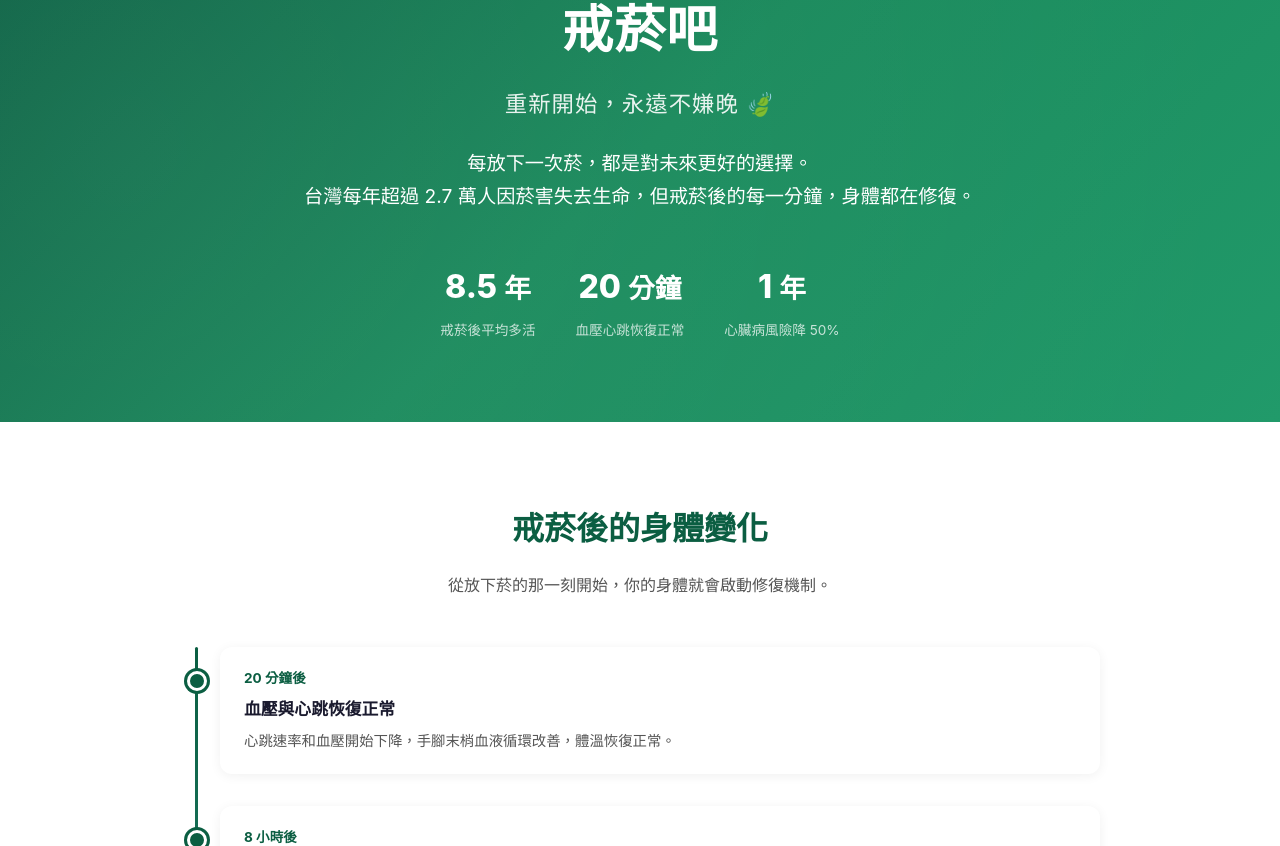
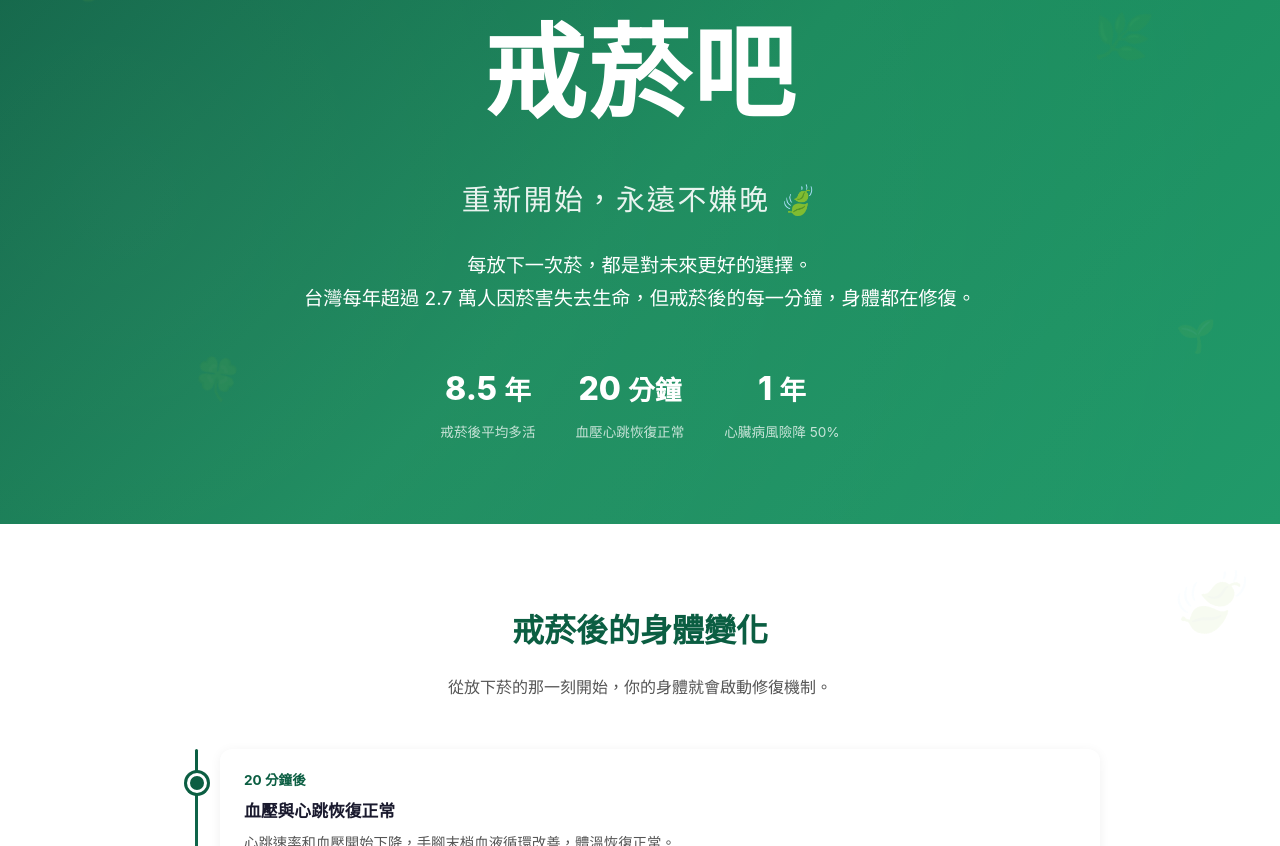
Before and after one commit to seedturtle/quit-smoking, a website: page index.html in a window 1280 px wide. Shown: the part 114-960 px from the top of the page. Drawn offline with Linux system fonts and the light colour scheme.

Commit message:
style: enlarge hero title 2x, add leaf decorations and background beautification

```diff
--- a/index.html
+++ b/index.html
@@ -11,11 +11,32 @@
     body {
       font-family: -apple-system, BlinkMacSystemFont, "Segoe UI", "Noto Sans TC", "PingFang TC", "Microsoft JhengHei", sans-serif;
       color: #1a1a2e; line-height: 1.7; background: #f8f9fa;
+      background-image:
+        radial-gradient(ellipse 80% 60% at 10% 20%, rgba(11,94,66,0.03) 0%, transparent 60%),
+        radial-gradient(ellipse 60% 80% at 90% 40%, rgba(78,205,196,0.04) 0%, transparent 60%),
+        radial-gradient(ellipse 70% 50% at 50% 80%, rgba(11,94,66,0.02) 0%, transparent 60%);
+      background-attachment: fixed;
+    }
+
+    /* Subtle leaf pattern overlay for sections */
+    .section {
+      padding: 80px 0;
+      position: relative;
+    }
+    .section:nth-child(even)::before {
+      content: '🍃'; position: absolute; font-size: 4rem; opacity: 0.06;
+      top: 20px; right: 30px; transform: rotate(15deg);
+      pointer-events: none;
+    }
+    .section:nth-child(odd)::after {
+      content: '🌿'; position: absolute; font-size: 3.5rem; opacity: 0.05;
+      bottom: 20px; left: 20px; transform: rotate(-10deg);
+      pointer-events: none;
     }
 
     /* ========== Utility ========== */
     .container { max-width: 960px; margin: 0 auto; padding: 0 20px; }
-    .section { padding: 80px 0; }
+    .section { padding: 80px 0; position: relative; }
     .text-center { text-align: center; }
     .mb-2 { margin-bottom: 20px; }
     .mb-4 { margin-bottom: 40px; }
@@ -32,11 +53,24 @@
       content: ''; position: absolute; top: -50%; left: -50%; width: 200%; height: 200%;
       background: radial-gradient(circle at 30% 50%, rgba(255,255,255,0.05) 0%, transparent 60%);
     }
+    /* Floating decorative leaves */
+    .hero .decoration {
+      position: absolute; font-size: 2.5rem; opacity: 0.08; pointer-events: none;
+      animation: float 6s ease-in-out infinite;
+    }
+    @keyframes float {
+      0%, 100% { transform: translateY(0) rotate(0deg); }
+      50% { transform: translateY(-20px) rotate(10deg); }
+    }
+    .hero .decoration:nth-child(1) { top: 10%; left: 5%; animation-delay: 0s; }
+    .hero .decoration:nth-child(2) { top: 20%; right: 10%; animation-delay: 1.5s; font-size: 3rem; }
+    .hero .decoration:nth-child(3) { bottom: 15%; left: 15%; animation-delay: 3s; }
+    .hero .decoration:nth-child(4) { bottom: 25%; right: 5%; animation-delay: 4.5s; font-size: 2rem; }
     .hero h1 {
-      font-size: clamp(2rem, 5vw, 3.2rem); font-weight: 800;
+      font-size: clamp(4rem, 10vw, 6.4rem); font-weight: 800;
       position: relative; letter-spacing: 0.02em;
     }
-    .hero h1 span { display: block; font-size: clamp(1rem, 2.5vw, 1.4rem); font-weight: 400; margin-top: 12px; opacity: 0.9; }
+    .hero h1 span { display: block; font-size: clamp(1.2rem, 3vw, 1.8rem); font-weight: 400; margin-top: 16px; opacity: 0.9; }
     .hero .subtitle {
       font-size: clamp(1rem, 2vw, 1.2rem); margin-top: 24px; opacity: 0.85;
       position: relative;
@@ -193,6 +227,10 @@
 
 <!-- ========== HERO ========== -->
 <section class="hero">
+  <div class="decoration">🍃</div>
+  <div class="decoration">🌿</div>
+  <div class="decoration">🍀</div>
+  <div class="decoration">🌱</div>
   <div class="container text-center">
     <h1 class="fade-in">
       戒菸吧
```
